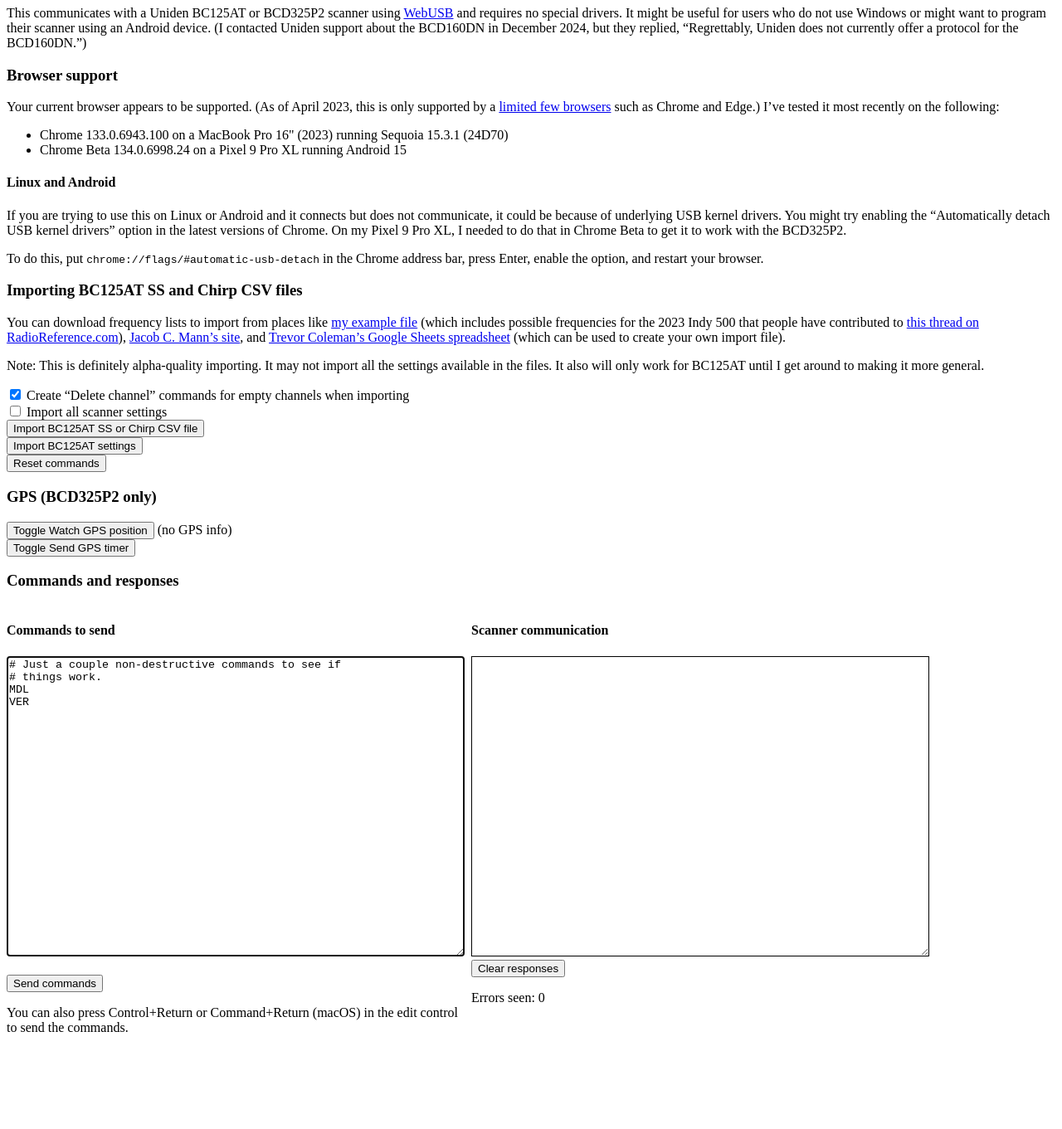
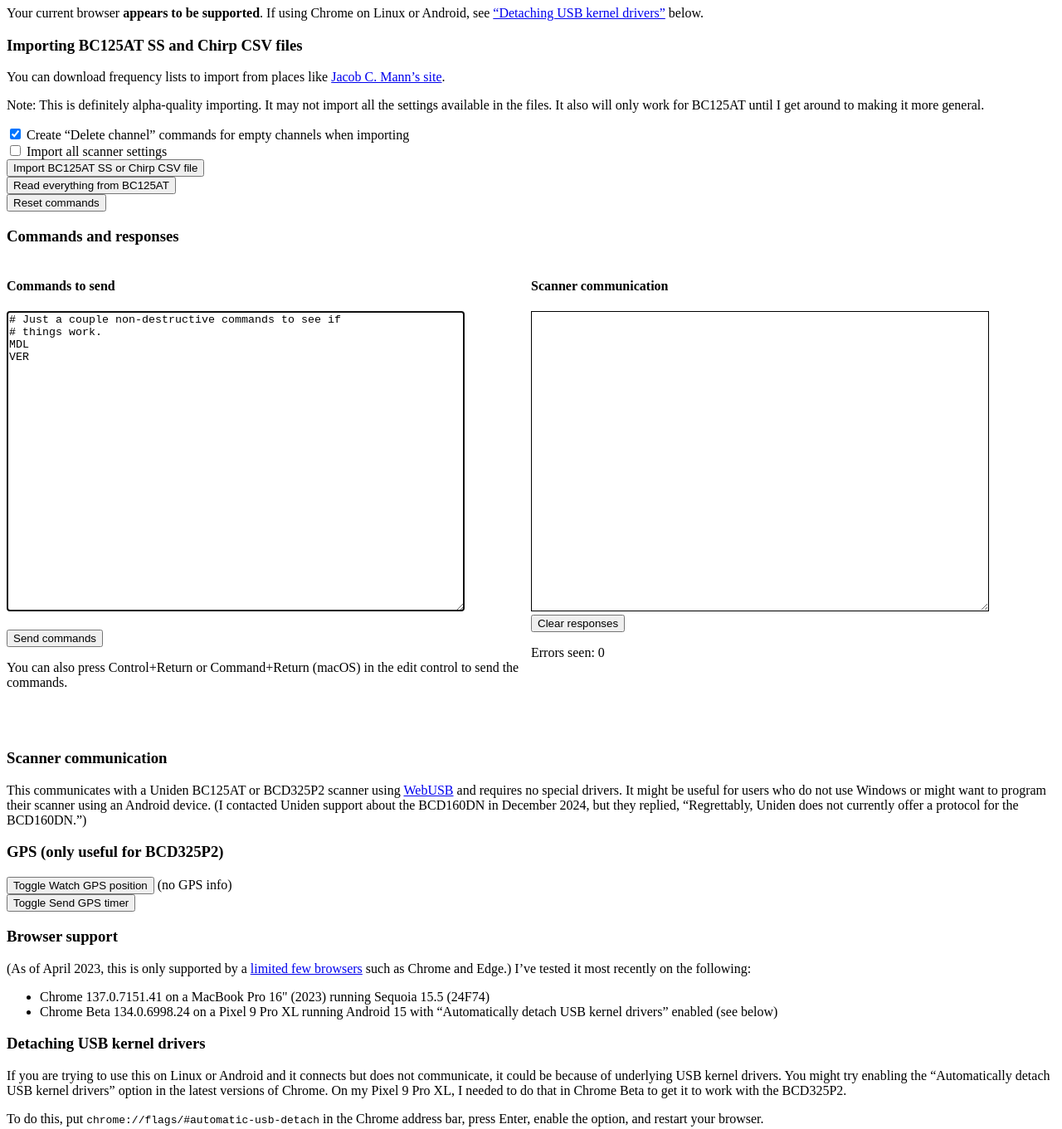
Before and after one commit to townba/townba.github.io, a plain HTML site: page uniden_scanner/index.html in a window 1280 px wide. Shown: the part 120-1481 px from the top of the page at 83% size. Before the commit the page ends 1402 px from the top, so only its background shows below. Drawn offline with Linux system fonts and the light colour scheme.

Commit message:
Improve coding. Improve layout.

```diff
--- a/uniden_scanner/index.html
+++ b/uniden_scanner/index.html
@@ -4,58 +4,33 @@
 <meta charset="utf-8">
 <meta name="viewport" content="width=device-width, initial-scale=1.0">
 <title>Programming a Uniden BC125AT from your browser</title>
+<style>
+    .row {
+        display: flex;
+        flex-wrap: wrap;
+    }
+    .col {
+        flex: 1 1 560px;
+    }
+</style>
 </head>
 <body>
 
 <h1>Programming a Uniden scanner from your browser</h1>
 <h2 style="color: red">USE AT YOUR OWN RISK.</h2>
-<p>This communicates with a Uniden BC125AT or BCD325P2 scanner using <a
-    href="https://developer.mozilla.org/en-US/docs/Web/API/USB">WebUSB</a> and
-    requires no special drivers. It might be useful for users who do not
-    use Windows or might want to program their scanner using an Android
-    device. (I contacted Uniden support about the BCD160DN in December 2024, but
-    they replied, “Regrettably, Uniden does not currently offer a protocol for
-    the BCD160DN.”)</p>
-<h3>Browser support</h3>
+
 <p>Your current browser
-    <span id="supported">may or may not be</span> supported. (As of April 2023,
-    this is only supported by a
-    <a href="https://developer.mozilla.org/en-US/docs/Web/API/USB#browser_compatibility">limited
-    few browsers</a> such as Chrome and Edge.) I’ve tested it most recently on
-    the following:
-    <ul>
-        <li>Chrome 133.0.6943.100 on a MacBook Pro 16" (2023) running Sequoia
-            15.3.1 (24D70)</li>
-        <li>Chrome Beta 134.0.6998.24 on a Pixel 9 Pro XL running Android
-            15</li>
-    </ul>
-</p>
-<h4>Linux and Android</h4>
-<p>If you are trying to use this on Linux or Android and it connects but does
-    not communicate, it could be because of underlying USB kernel drivers. You
-    might try enabling the “Automatically detach USB kernel drivers” option in
-    the latest versions of Chrome. On my Pixel 9 Pro XL, I needed to do that in
-    Chrome Beta to get it to work with the BCD325P2.</p>
-<p>To do this, put <code>chrome://flags/#automatic-usb-detach</code> in the
-    Chrome address bar, press Enter, enable the option, and restart your
-    browser.</p>
+    <b><span id="supported">may not be</span> supported</b>. If using Chrome on
+    Linux or Android, see <a href="#detaching">“Detaching USB kernel
+    drivers”</a> below.</p>
 
 <h3>Importing BC125AT SS and Chirp CSV files</h3>
 <p>You can download frequency lists to import from places like
-    <a href="https://drive.google.com/file/d/1Js-oq0mv2PVdKzRmW2fWYZsZOJ52rfcU">my
-        example file</a>
-        (which includes possible frequencies for the 2023 Indy 500 that people
-        have contributed to <a
-        href="https://forums.radioreference.com/threads/2023-indycar-thread.456202">this
-        thread on RadioReference.com</a>),
-    <a href="https://themann00.com/latest-frequencies/">Jacob C. Mann’s
-    site</a>, and <a
-    href="https://docs.google.com/spreadsheets/d/1I5ggpZdLYoqDfPCZJ6lhs5DcEhdpQTV8btN62DWscZk">Trevor
-    Coleman’s Google Sheets spreadsheet</a> (which can be used to create your
-    own import file).</p>
-<p>Note: This is definitely alpha-quality importing. It may not import all the
-    settings available in the files. It also will only work for BC125AT until I
-    get around to making it more general.</p>
+    <a href="https://themann00.com/indycar-frequencies/">Jacob C. Mann’s
+    site</a>.</p>
+<p class="note">Note: This is definitely alpha-quality importing. It may not
+    import all the settings available in the files. It also will only work for
+    BC125AT until I get around to making it more general.</p>
 <input id="delete_empty_channels" type="checkbox" checked />
 <label for="delete_empty_channels">Create “Delete channel” commands for empty
     channels when importing</label>
@@ -66,23 +41,15 @@
 <button id="import" type="button" onclick="importFile()">Import BC125AT SS or
     Chirp CSV file</button>
 <br>
-<button id="import" type="button" onclick="importFromScannerSync()">Import BC125AT settings</button>
+<button id="import" type="button" onclick="importFromScannerSync()">Read
+    everything from BC125AT</button>
 <br>
 <button id="reset" type="button" onclick="resetCommands()">Reset
     commands</button>
 
-<h3>GPS (BCD325P2 only)</h3>
-<!-- TODO: Allow typing in the GPS info to send. -->
-<button id="toggle_gps_watch" type="button" onclick="toggleWatchGPSPositionSync()">Toggle Watch
-    GPS position</button> <span id="gps_info">(no GPS info)</span>
-<br>
-<button id="toggle_gps_send" type="button" onclick="toggleSendGPSTimerSync()">Toggle Send GPS
-    timer</button>
-<br>
-
 <h3>Commands and responses</h3>
-<div>
-    <div style="float: left; width: 560px">
+<div class="row">
+    <div class="col">
         <h4>Commands to send</h4>
         <div>
             <textarea id="input" style="height: 356px; width: 546px; border: 1px solid black; margin-right: 3px"
@@ -97,7 +64,7 @@ VER
         <p>You can also press Control+Return or Command+Return (macOS) in the
            edit control to send the commands.</p><br>
     </div>
-    <div style="float: left">
+    <div class="col">
         <h4>Scanner communication</h4>
         <textarea readonly id="output"
             style="height: 356px; width: 546px; border: 1px solid black"></textarea>
@@ -106,6 +73,48 @@ VER
         <p>Errors seen: <span id="error_count">0</span></p>
     </div>
 </div>
+<br>
+
+<h3>Scanner communication</h3>
+<p>This communicates with a Uniden BC125AT or BCD325P2 scanner using <a
+    href="https://developer.mozilla.org/en-US/docs/Web/API/USB">WebUSB</a> and
+    requires no special drivers. It might be useful for users who do not
+    use Windows or might want to program their scanner using an Android
+    device. (I contacted Uniden support about the BCD160DN in December 2024, but
+    they replied, “Regrettably, Uniden does not currently offer a protocol for
+    the BCD160DN.”)</p>
+
+<h3>GPS (only useful for BCD325P2)</h3>
+<!-- TODO: Allow typing in the GPS info to send. -->
+<button id="toggle_gps_watch" type="button" onclick="toggleWatchGPSPositionSync()">Toggle Watch
+    GPS position</button> <span id="gps_info">(no GPS info)</span>
+<br>
+<button id="toggle_gps_send" type="button" onclick="toggleSendGPSTimerSync()">Toggle Send GPS
+    timer</button>
+<br>
+<h3>Browser support</h3>
+    (As of April 2023, this is only supported by a
+    <a href="https://developer.mozilla.org/en-US/docs/Web/API/USB#browser_compatibility">limited
+    few browsers</a> such as Chrome and Edge.) I’ve tested it most recently on
+    the following:
+    <ul>
+        <li>Chrome 137.0.7151.41 on a MacBook Pro 16" (2023) running Sequoia
+            15.5 (24F74)</li>
+        <li>Chrome Beta 134.0.6998.24 on a Pixel 9 Pro XL running Android
+            15 with “Automatically detach USB kernel drivers” enabled (see
+            below)</li>
+    </ul>
+
+<h3 id="detaching">Detaching USB kernel drivers</h3>
+<p>If you are trying to use this on Linux or Android and it connects but does
+    not communicate, it could be because of underlying USB kernel drivers. You
+    might try enabling the “Automatically detach USB kernel drivers” option in
+    the latest versions of Chrome. On my Pixel 9 Pro XL, I needed to do that in
+    Chrome Beta to get it to work with the BCD325P2.</p>
+<p>To do this, put <code>chrome://flags/#automatic-usb-detach</code> in the
+    Chrome address bar, press Enter, enable the option, and restart your
+    browser.</p>
+
 <script src="bundle.js"></script>
 </body>
 </html>
```
Also changed, not shown: uniden_scanner/bundle.js.
